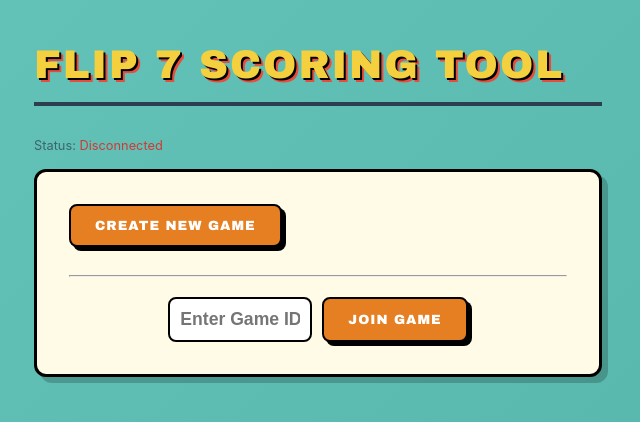
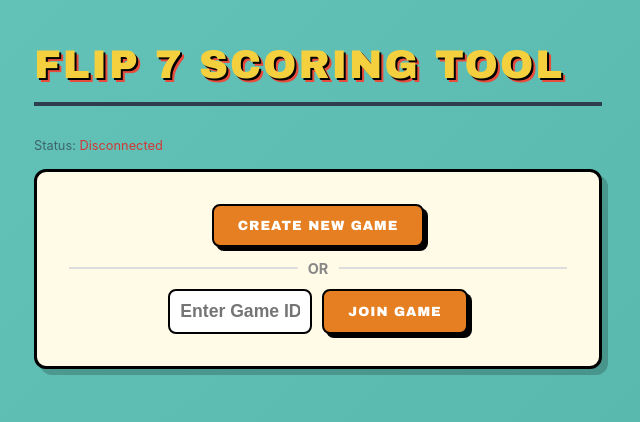
Before and after one commit to XR-ZOE/scoreToolForFlip7, a React (Vite) app: page / in a window 1280 px wide. Shown: the top 422 px of the page, without its empty margins (322-962 px from the left). Built offline with nearby package versions, Linux system fonts and the light colour scheme; no server answers.

Commit message:
feat: Update UI

```diff
--- a/src/components/GameLobby.tsx
+++ b/src/components/GameLobby.tsx
@@ -17,8 +17,26 @@ export function GameLobby({ onCreateGame, onJoinGame }: GameLobbyProps) {
 
   return (
     <div className="card">
-      <button onClick={onCreateGame} style={{ marginBottom: '20px' }}>Create New Game</button>
-      <hr />
+      <div style={{ display: 'flex', justifyContent: 'center', marginBottom: '20px' }}>
+        <button onClick={onCreateGame}>Create New Game</button>
+      </div>
+
+      <div style={{ position: 'relative', textAlign: 'center', margin: '20px 0' }}>
+        <hr style={{ border: 'none', borderTop: '2px solid #ddd', margin: '0' }} />
+        <span style={{
+          position: 'absolute',
+          top: '50%',
+          left: '50%',
+          transform: 'translate(-50%, -50%)',
+          background: 'var(--bg-card)', // Match card background
+          padding: '0 10px',
+          color: '#888',
+          fontWeight: 'bold',
+          fontSize: '0.9rem'
+        }}>
+          OR
+        </span>
+      </div>
       <form onSubmit={handleJoinSubmit} style={{ marginTop: '20px', display: 'flex', justifyContent: 'center', gap: '10px' }}>
         <input
           type="text"
```
